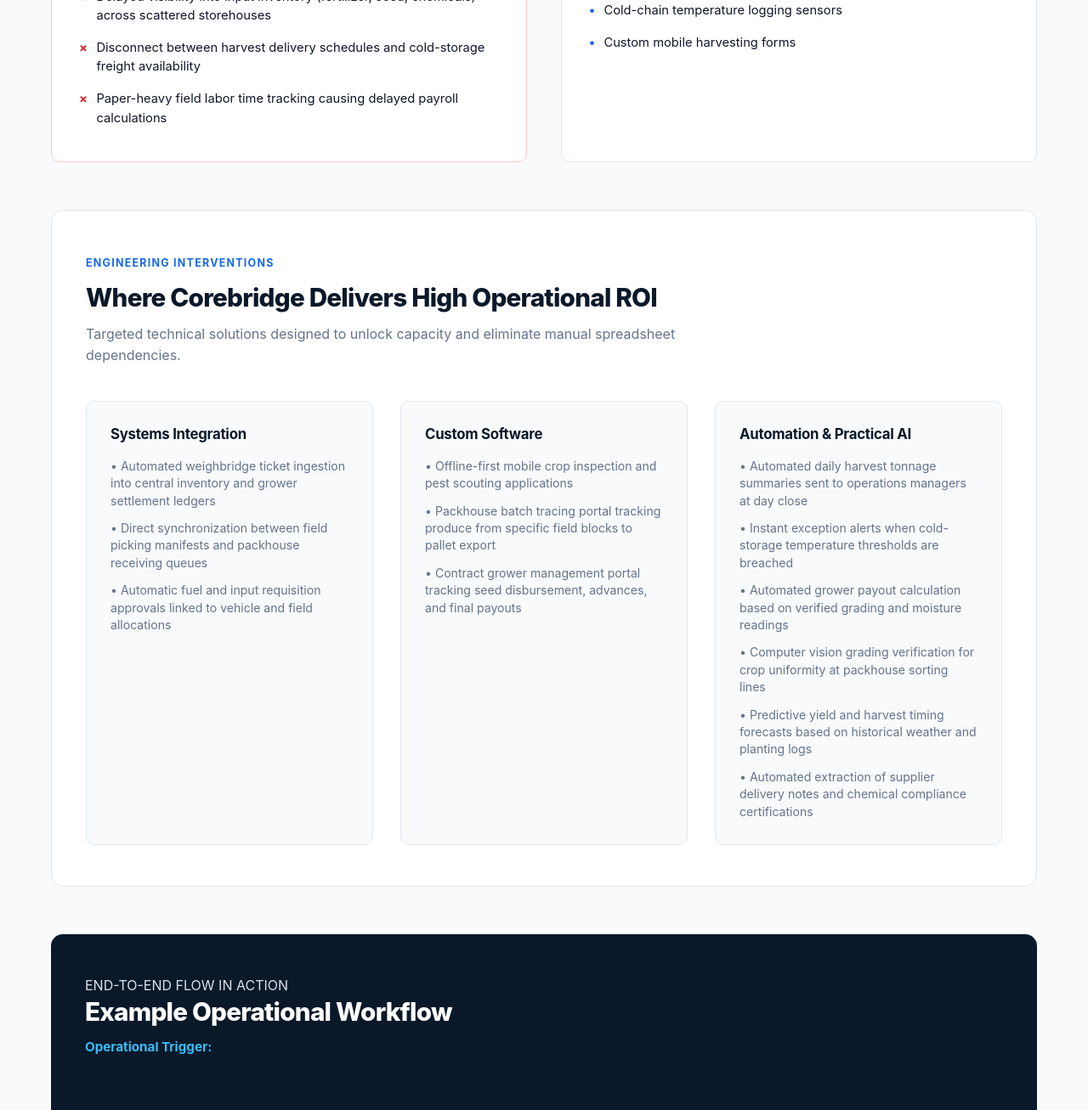
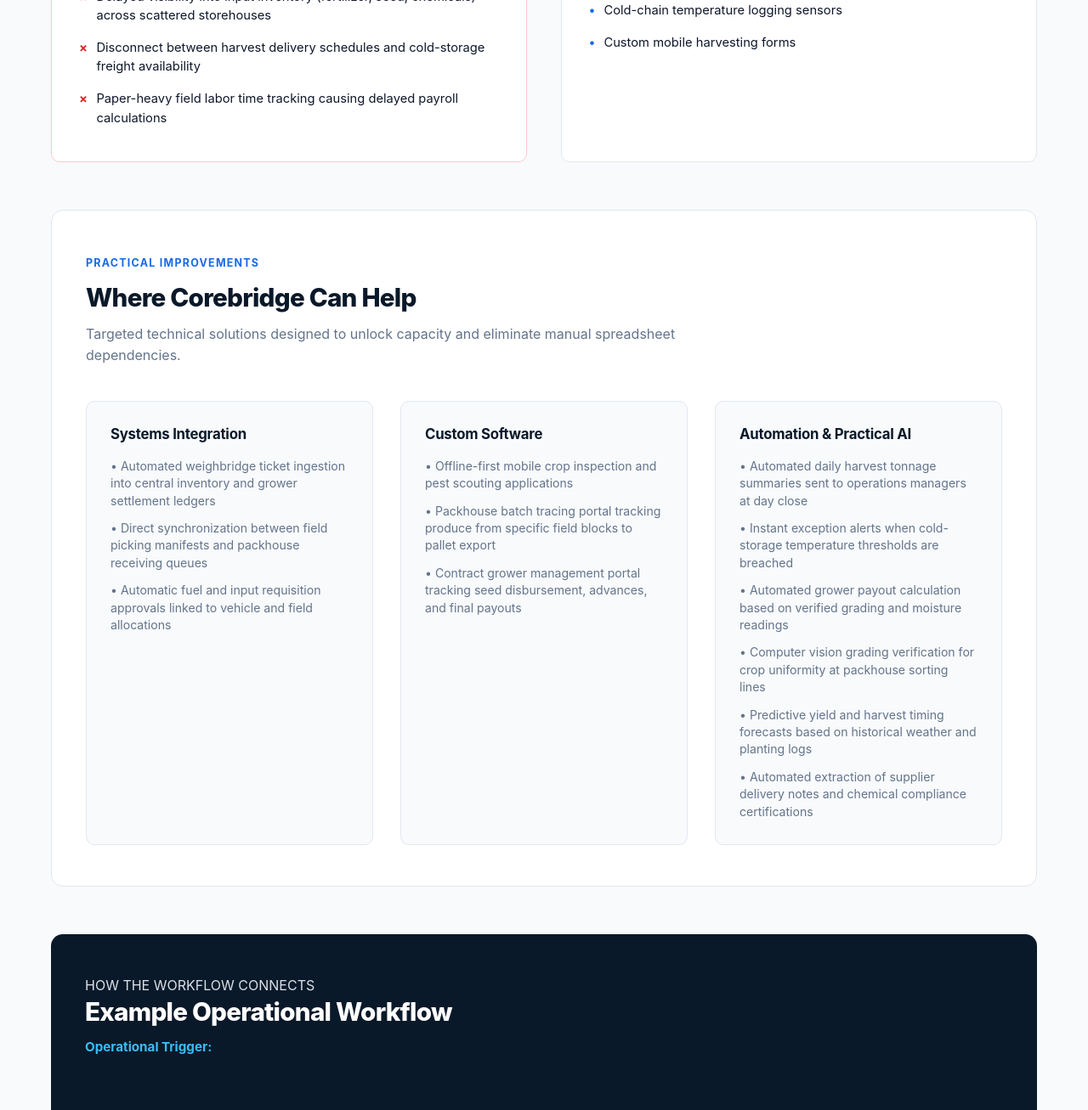
Before and after one commit to Jemade/CoreBridge, a React (Vite) app: page /industries/agriculture in a window 1280 px wide. Shown: the part 951-2258 px from the top of the page at 85% size. Built offline with nearby package versions, Linux system fonts and the light colour scheme.

Commit message:
simplify industry detail messaging

```diff
--- a/src/pages/IndustryDetailPage.jsx
+++ b/src/pages/IndustryDetailPage.jsx
@@ -153,9 +153,9 @@
             }}
           >
             <div style={{ maxWidth: "720px", marginBottom: "2.5rem" }}>
-              <span className="eyebrow">ENGINEERING INTERVENTIONS</span>
+              <span className="eyebrow">PRACTICAL IMPROVEMENTS</span>
               <h2 style={{ fontSize: "1.85rem", fontWeight: "800", color: "var(--primary)", marginBottom: "0.75rem" }}>
-                Where Corebridge Delivers High Operational ROI
+                Where Corebridge Can Help
               </h2>
               <p style={{ fontSize: "1rem", color: "var(--muted)", lineHeight: "1.6", margin: 0 }}>
                 Targeted technical solutions designed to unlock capacity and eliminate manual spreadsheet dependencies.
@@ -235,7 +235,7 @@
               }}
             >
               <div style={{ marginBottom: "2rem" }}>
-                <span className="eyebrow-dark">END-TO-END FLOW IN ACTION</span>
+                <span className="eyebrow-dark">HOW THE WORKFLOW CONNECTS</span>
                 <h2 style={{ fontSize: "1.85rem", fontWeight: "800", color: "var(--white)", marginBottom: "0.75rem" }}>
                   Example Operational Workflow
                 </h2>
```
